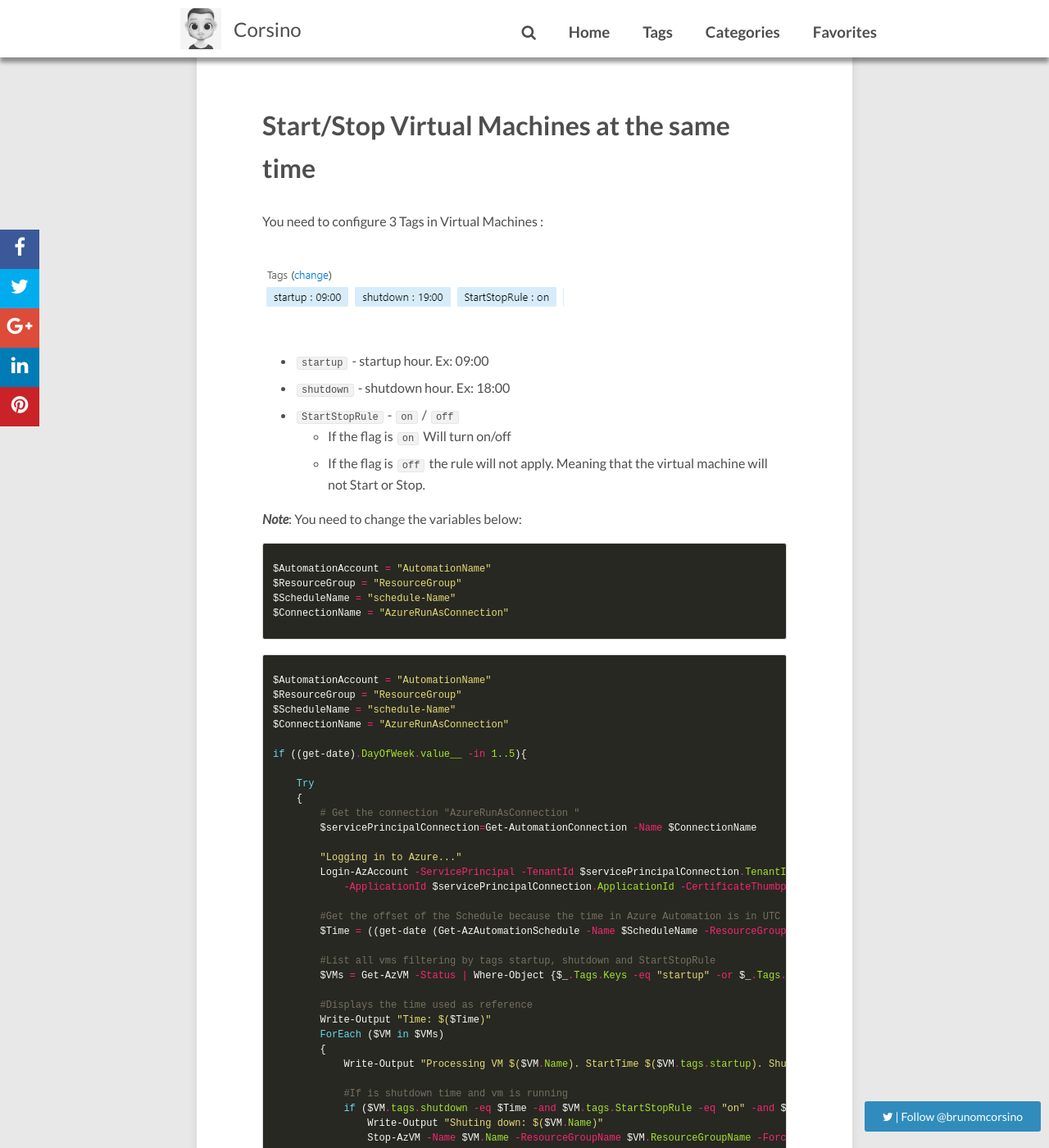
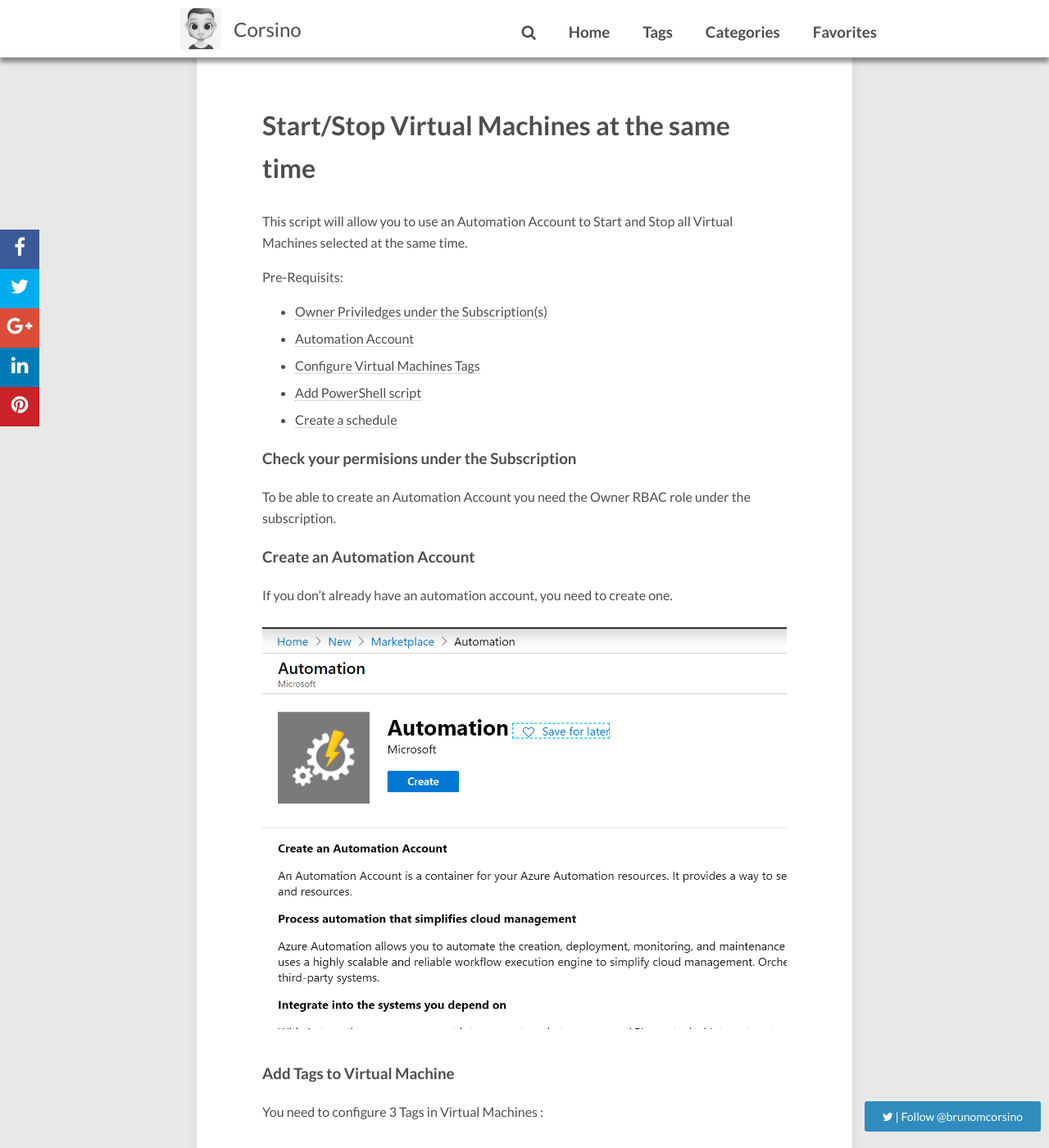
Before and after one commit to bmcorsino/bmcorsino.github.io, a Jekyll site: the page built from _posts/2019-11-07-automation-account-start-stop-vms.md, in a window 1280 px wide and 1400 px high, scrolled down 300 px. Shown: the whole window at 82% size. Built offline with Jekyll 4.4.1, drawn with Linux system fonts in a browser that asks for light colours; nearby versions of some CDN libraries; comment, search, counter and statistics services are not loaded; some of the changed text lies outside the part shown.

Commit message:
update post

```diff
--- a/_posts/2019-11-07-automation-account-start-stop-vms.md
+++ b/_posts/2019-11-07-automation-account-start-stop-vms.md
@@ -7,6 +7,31 @@
 categories: [PowerShell]
 
 ---
+This script will allow you to use an Automation Account to Start and Stop all Virtual Machines selected at the same time.
+
+Pre-Requisits:
+ - [Owner Priviledges under the Subscription(s)](#check-your-permisions-under-the-subscription)
+ - [Automation Account](#create-an-automation-account)
+ - [Configure Virtual Machines Tags](#check-your-permisions-under-the-subscription)
+ - [Add PowerShell script](#powershell-script)
+ - [Create a schedule](#create-a-schedule)
+
+
+### Check your permisions under the Subscription
+
+To be able to create an Automation Account you need the Owner RBAC role under the subscription.
+
+
+### Create an Automation Account
+
+If you don't already have an automation account, you need to create one.
+
+<figure>
+	<img src="/images/2019/11/automation.png" alt="Azure Automation">
+</figure>
+
+### Add Tags to Virtual Machine
+
 You need to configure 3 Tags in Virtual Machines :
 
 <figure>
@@ -14,12 +39,14 @@
 </figure>
 
 
-  - `startup` - startup hour. Ex: 09:00
-  - `shutdown`  - shutdown hour. Ex: 18:00
+  - `startup : 09:00`
+  - `shutdown : 19:00`
   - `StartStopRule` - `on` / `off`
     - If the flag is `on`  Will turn on/off
     - If the flag is `off` the rule will not apply. Meaning that the virtual machine will not Start or Stop.
 
+
+## PowerShell Script
 
 
 **_Note_**: You need to change the variables below:
@@ -88,3 +115,8 @@
 }
 
 {% endhighlight %}
+
+
+### Create a Schedule
+
+The last step is to create a Schedule for your Automation Account.
```
Also changed, not shown: images/2019/11/automation.png (added).
